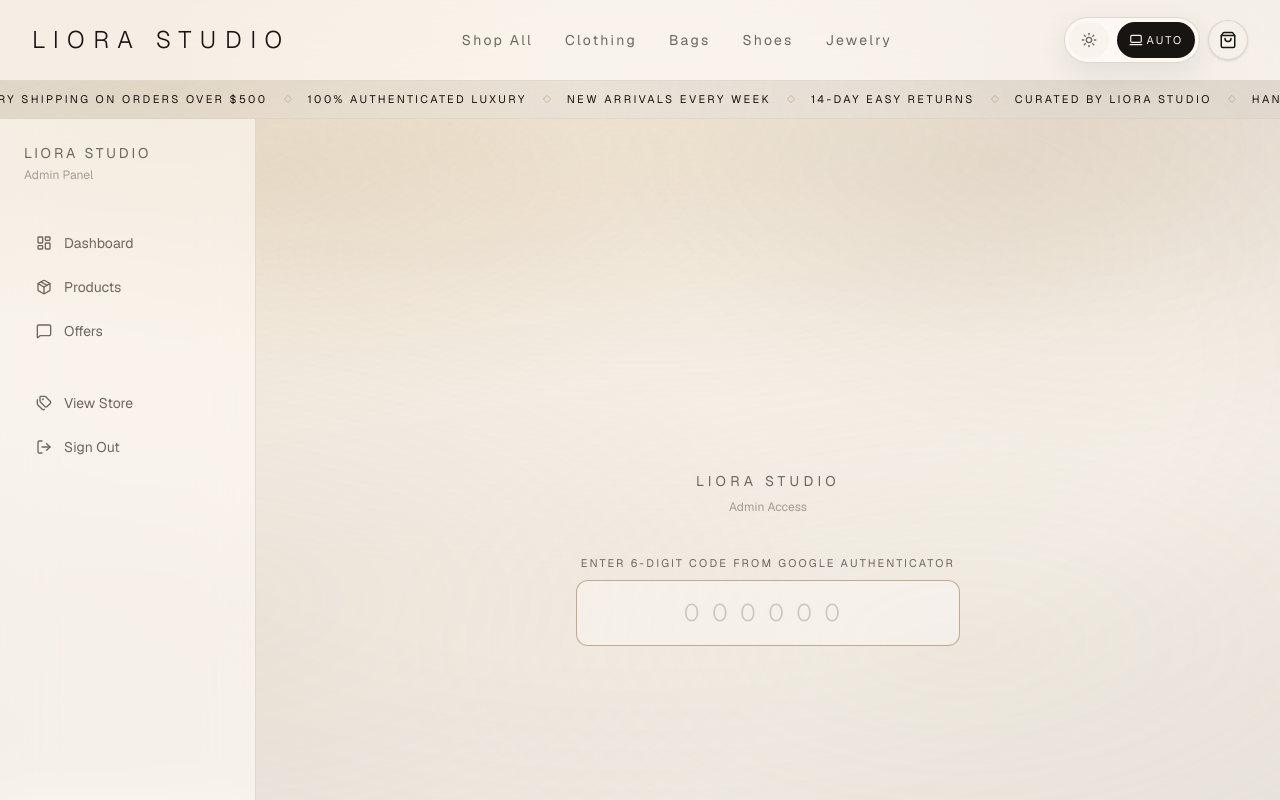
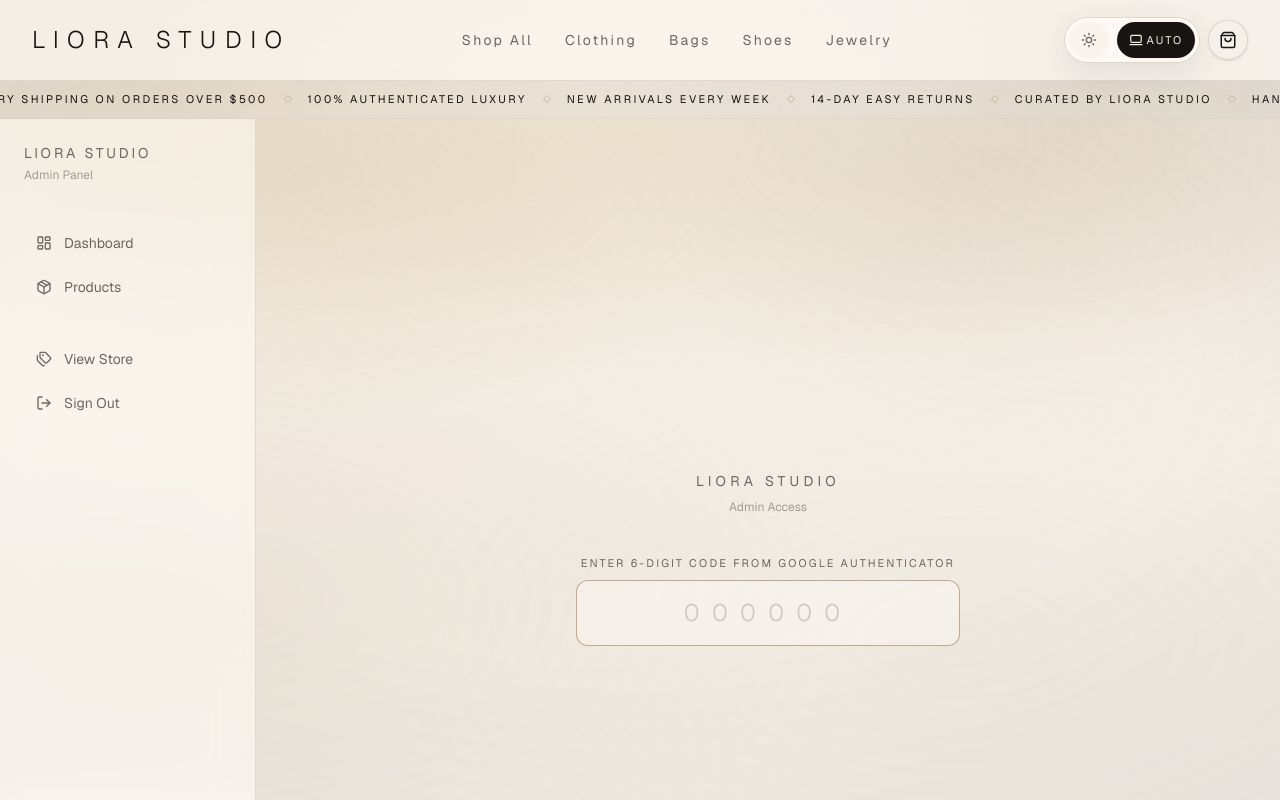
Before and after one commit to ArtJack/liora-studio, a Next.js app: page /admin/login in a window 1280 px wide. Shown: the top 800 px of the page. Built offline with nearby package versions, Linux system fonts and the light colour scheme.

Commit message:
Remove Offers from admin sidebar

```diff
--- a/src/app/admin/layout.tsx
+++ b/src/app/admin/layout.tsx
@@ -1,5 +1,5 @@
 import Link from "next/link";
-import { LayoutDashboard, Package, Tags, MessageSquare, LogOut } from "lucide-react";
+import { LayoutDashboard, Package, Tags, LogOut } from "lucide-react";
 import { logoutAction } from "./login/actions";
 
 export default function AdminLayout({ children }: { children: React.ReactNode }) {
@@ -28,13 +28,6 @@ export default function AdminLayout({ children }: { children: React.ReactNode })
               Products
             </Link>
             <Link
-              href="/admin/offers"
-              className="flex items-center gap-3 px-3 py-2.5 text-sm text-muted hover:text-foreground hover:bg-surface-hover rounded-lg transition-colors"
-            >
-              <MessageSquare size={16} />
-              Offers
-            </Link>
-            <Link
               href="/"
               className="flex items-center gap-3 px-3 py-2.5 text-sm text-muted hover:text-foreground hover:bg-surface-hover rounded-lg transition-colors mt-8"
             >
```
